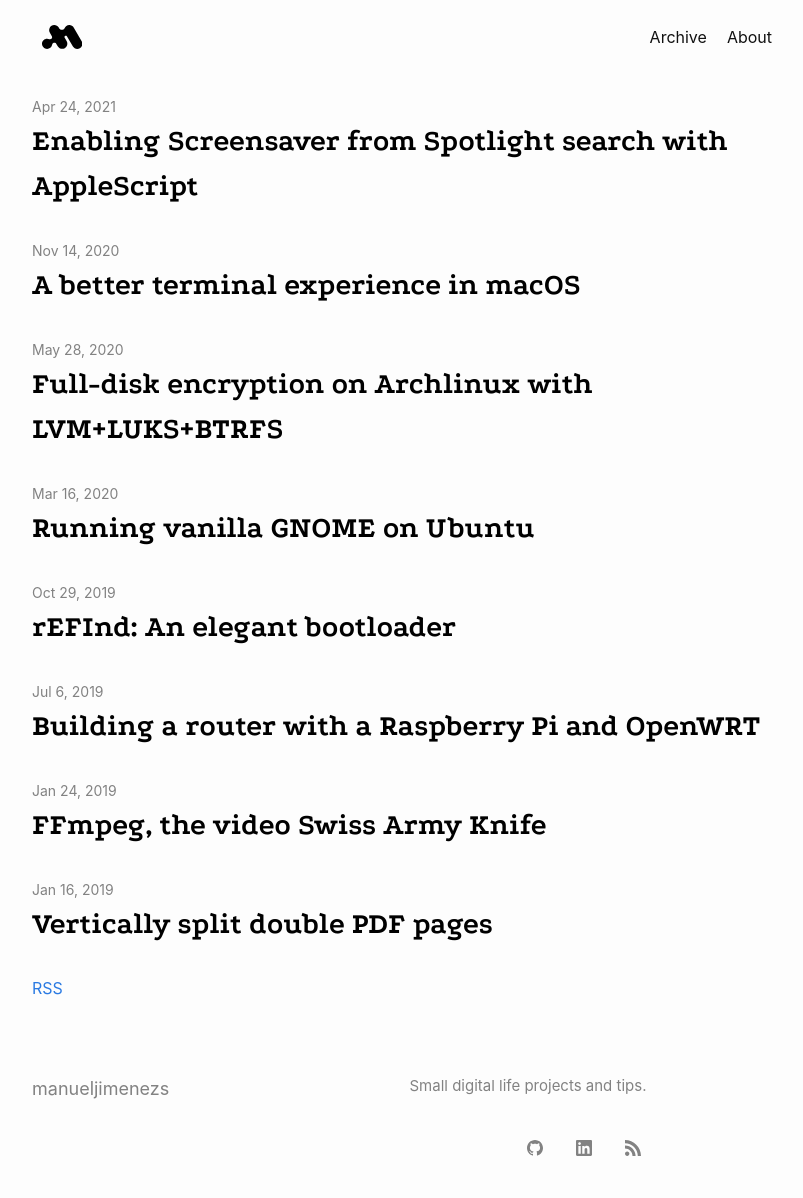
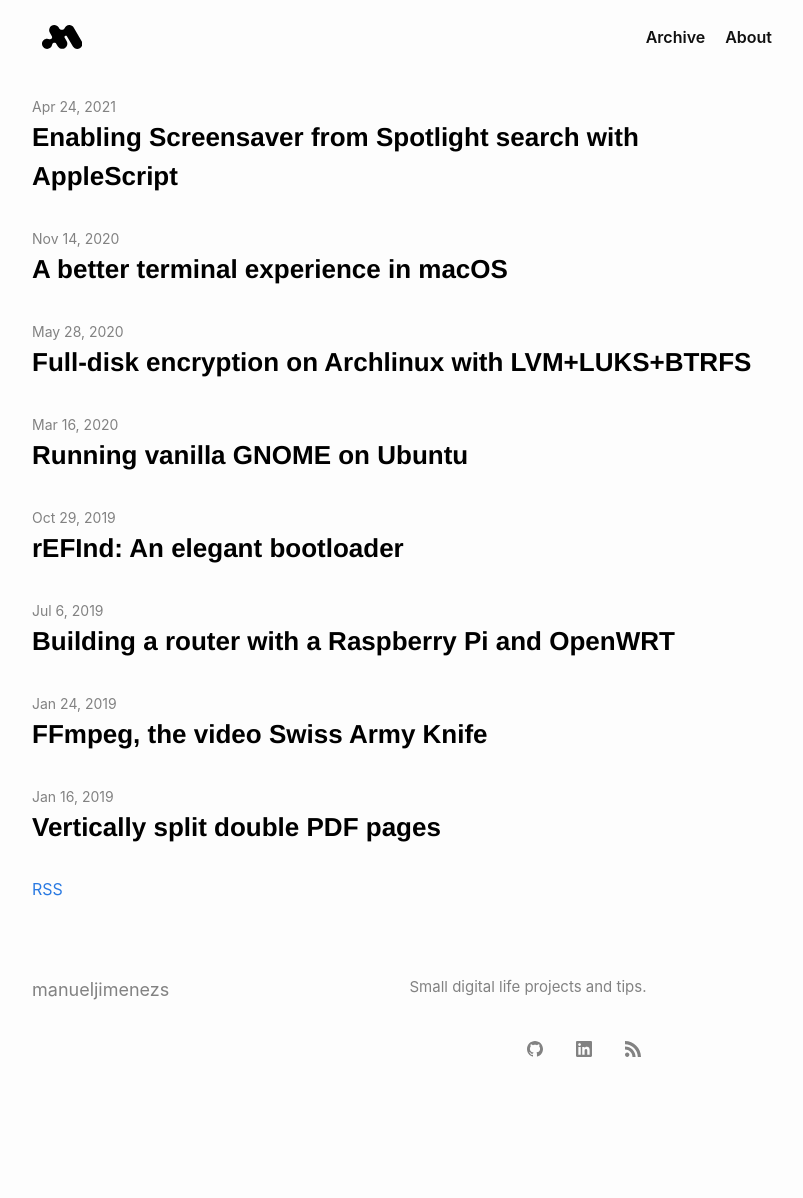
Before and after one commit to manueljimenezs/manueljimenezs.github.io, a Jekyll site: the page built from index.md, in a window 1280 px wide. Shown: the whole page, without its empty margins (238-1041 px from the left). Built offline with Jekyll 4.4.1, drawn with Linux system fonts in a browser that asks for light colours; after the commit the page ends 1099 px from its top, so only the background shows below that.

Commit message:
Removing font-face

```diff
--- a/assets/css/style.scss
+++ b/assets/css/style.scss
@@ -3,7 +3,7 @@
 ---
 
 @import "{{ site.theme }}";
-
+/*
 @font-face {
     font-family: 'Podkova';
     src: url('Podkova-Regular.ttf') format('truetype');
@@ -14,7 +14,7 @@
     font-family: 'Podkova';
     src: url('Podkova-Bold.ttf') format('truetype');
     font-weight: bold;
-}
+}*/
 
 
 .post-title,
@@ -37,7 +37,7 @@
 
     @media screen and (min-width: $on-large) {
     font-weight: normal;
-      @include relative-font-size(2);
+      @include relative-font-size(1.6);
     }
   }
 
@@ -57,18 +57,20 @@
     }
   }
 }
-
+.page-link {
+  font-weight: 600;
+}
 .post-link{
     font-weight: 600;
-    font-family: Podkova;
+    font-family: "Helvetica Neue", sans-serif;
     font-size: 24px;
 
     @media screen and (max-width: $on-large) {
-        line-height: 24px;
+        line-height: 1.8rem;
         font-size: 26px;
     }
     @media screen and (min-width: $on-large) {
-      font-size: 30px;
+      font-size: 26px;
 
     }
     color: black;
@@ -80,11 +82,11 @@
 
 .post-title, .post-content h1{
     font-weight: bold;
-    font-family: Podkova
+    font-family: "Helvetica Neue", sans-serif
 }
 
 .post-content h2{
-  font-family: Podkova;
+  font-family: "Helvetica Neue", sans-serif;
   font-weight: bold
 }
 
```
